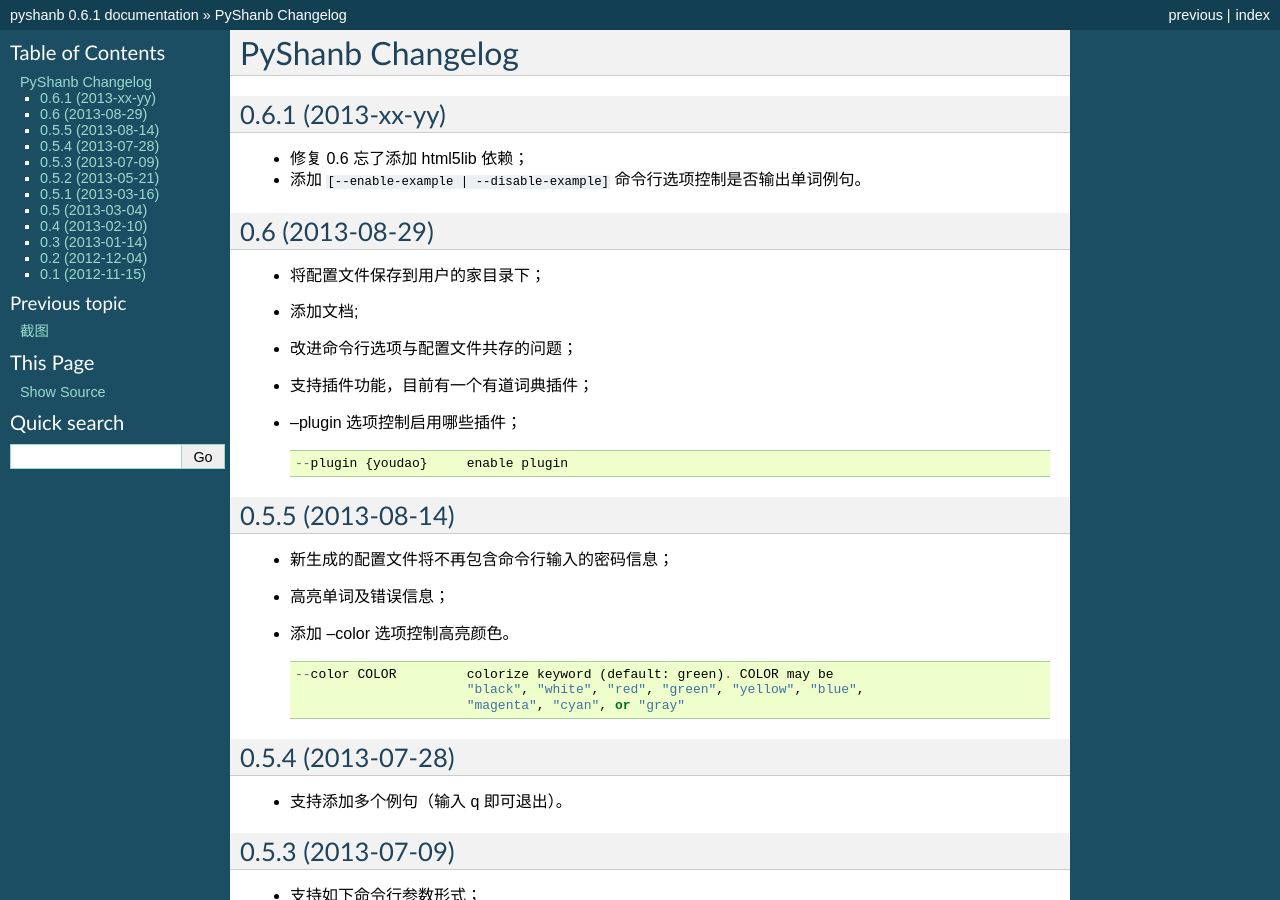
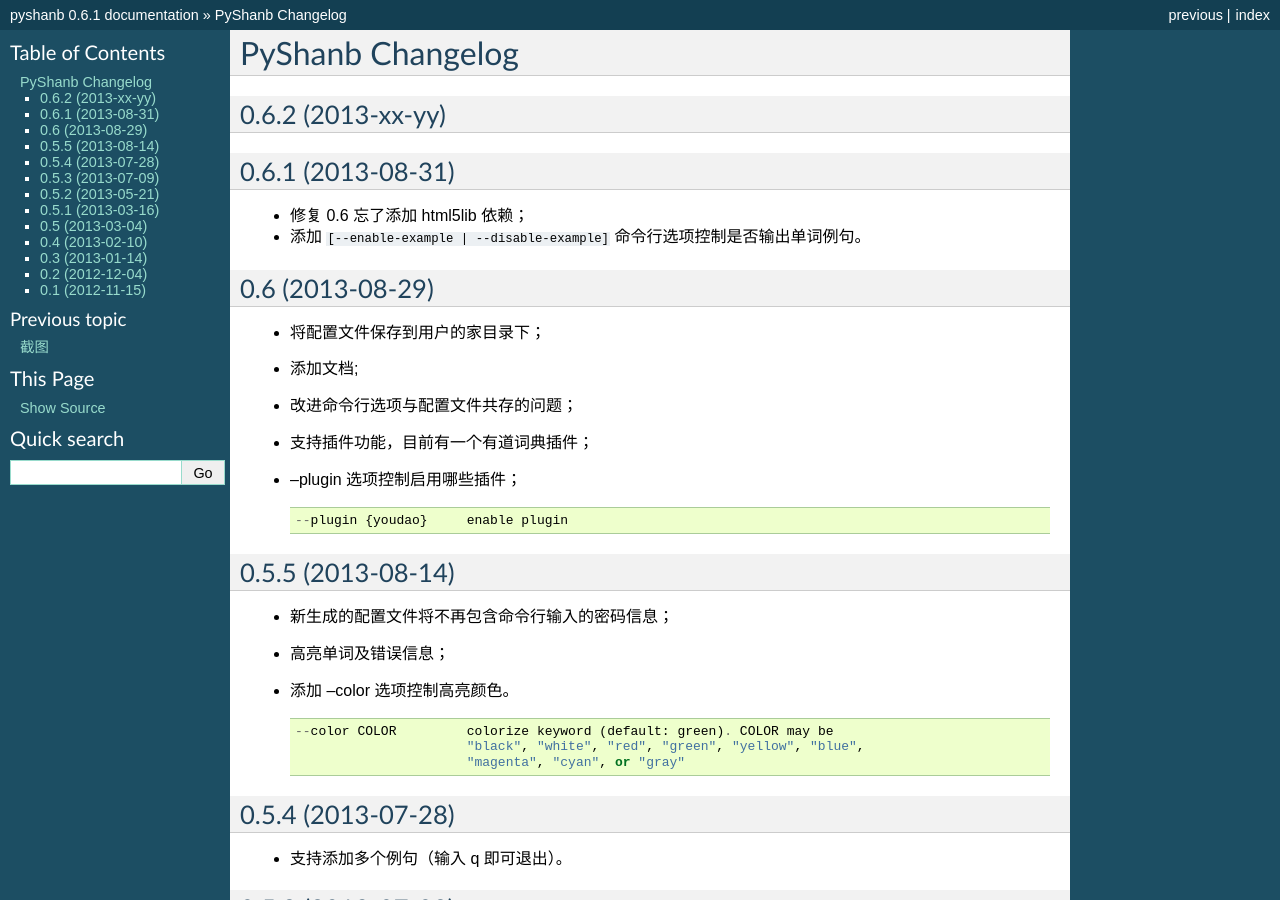
Before and after one commit to mozillazg/PyShanb, a Sphinx documentation site: the page built from docs/changelog.rst, in a window 1280 px wide and 900 px high. Built offline with Sphinx 7.4.7, drawn with Linux system fonts in a browser that asks for light colours.

Commit message:
更新文档.

```diff
--- a/docs/changelog.rst
+++ b/docs/changelog.rst
@@ -2,7 +2,11 @@
 =================
 
 
-0.6.1 (2013-xx-yy)
+0.6.2 (2013-xx-yy)
+------------------
+
+
+0.6.1 (2013-08-31)
 ------------------
 
 -  修复 0.6 忘了添加 html5lib 依赖；
```
